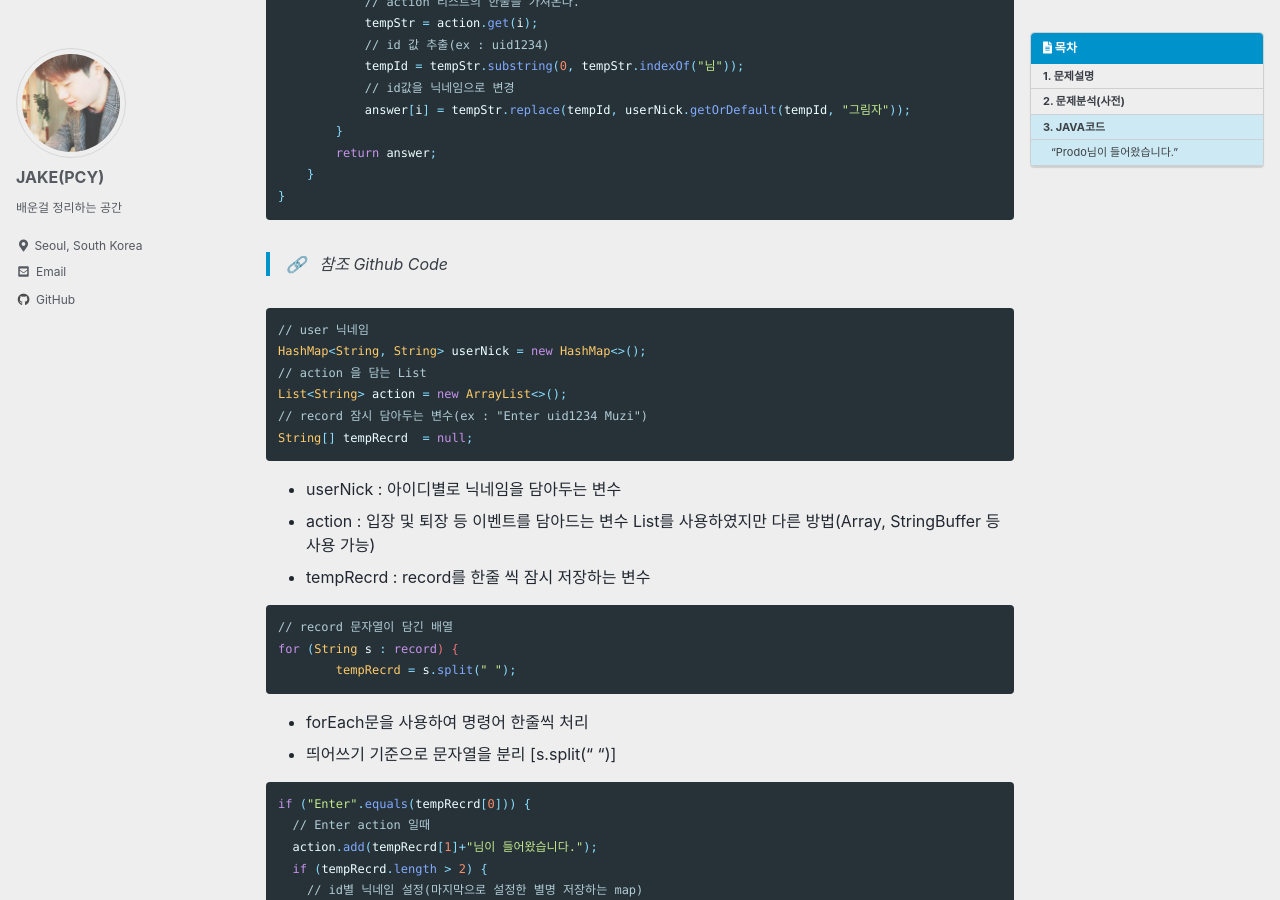
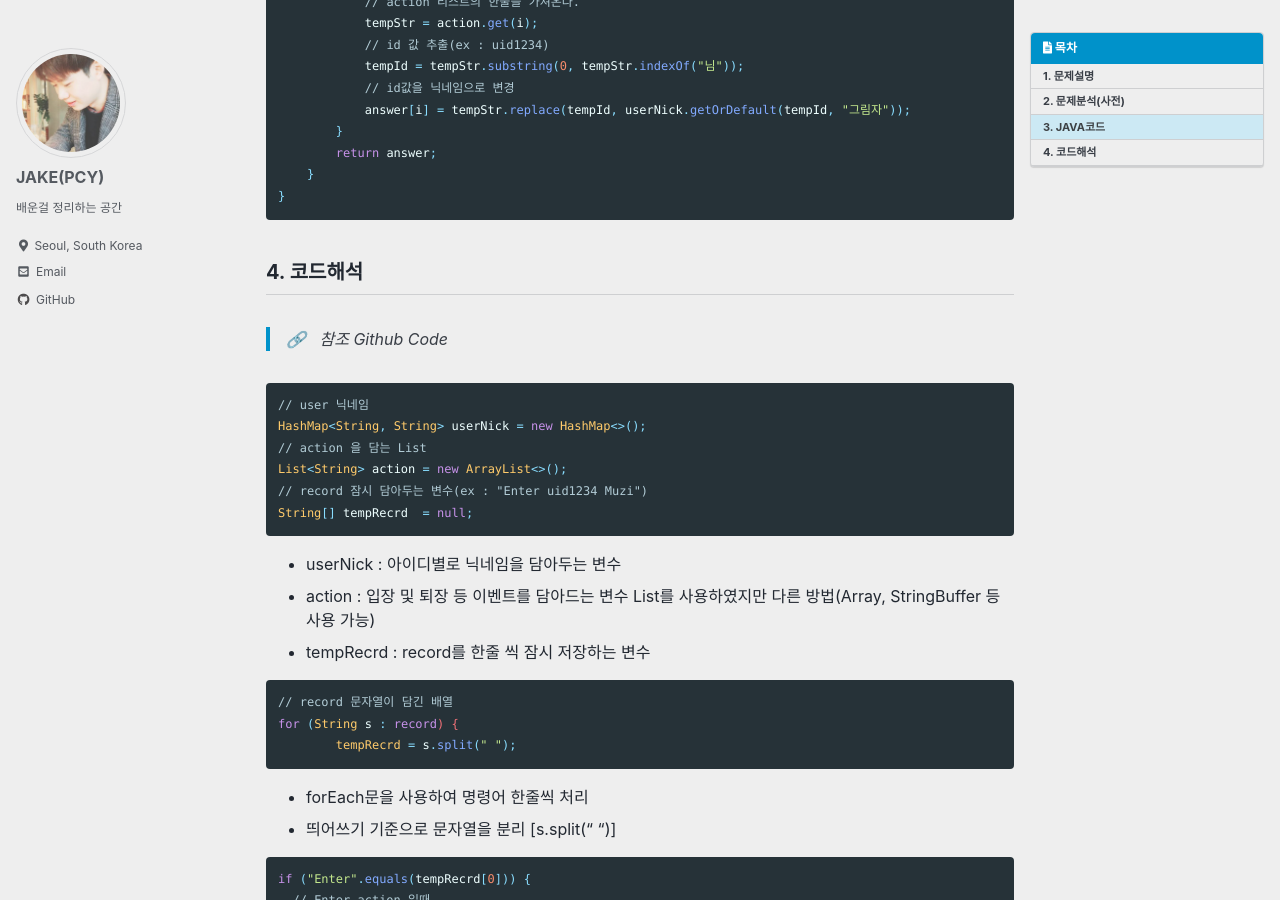
Before and after one commit to pcy4196/pcy4196.github.io, a Jekyll site: the page built from _posts/2022-02-15-prog2-002.md, in a window 1280 px wide and 900 px high, scrolled down 2877 px. Built offline with Jekyll 4.4.1, drawn with Linux system fonts in a browser that asks for light colours; cached includes are drawn as plain includes; some of the changed text lies outside the part shown.

Commit message:
2022.02.18 commit 2022-02-15-prog2-002 -- post 수정

````diff
--- a/_posts/2022-02-15-prog2-002.md
+++ b/_posts/2022-02-15-prog2-002.md
@@ -138,6 +138,7 @@ class Solution {
 }
 ```
 
+## 4. 코드해석
 
 >🔗&nbsp;&nbsp; [참조 Github Code](https://github.com/pcy4196/practiceJava/blob/master/src/programmers/level2/Q220214_001.java)
 
@@ -207,7 +208,7 @@ for (int i = 0; i < action.size(); i++) {
 
 >[정답 문구]
 
-#### "Prodo님이 들어왔습니다."
+`"Prodo님이 들어왔습니다."`
 —> 해당 문구로 만들기 위해 tempId변수로 아이디값을 가져온
   다음 replace 함수로 아이디 값을 별명으로 변경
 
````
